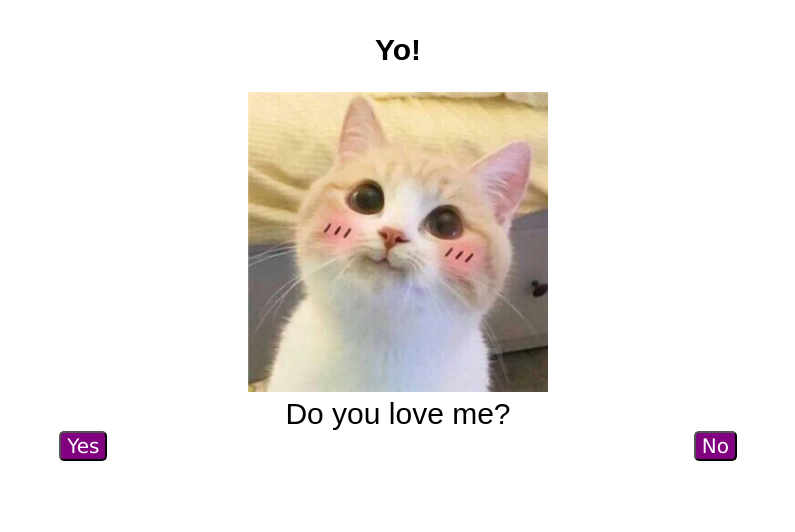
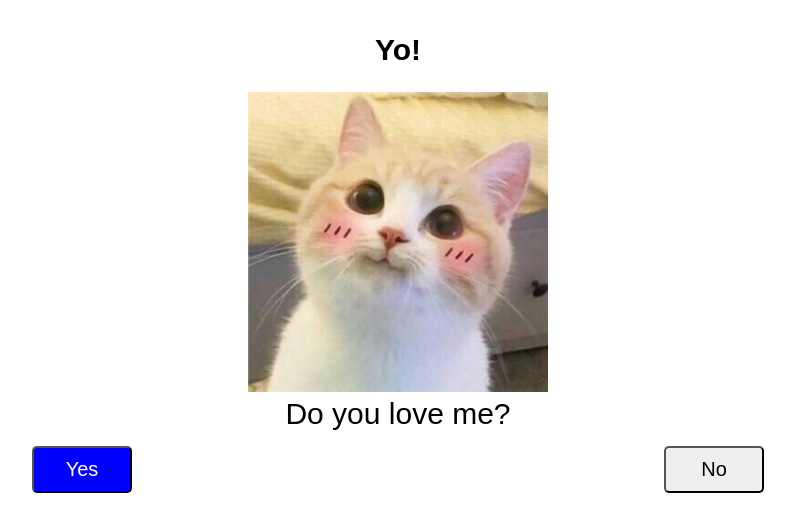
Before and after one commit to YeNayLinn/lovebaby, a plain HTML site: page index.html in a window 1280 px wide. Shown: the whole page, without its empty margins (242-1037 px from the left). Drawn offline with Linux system fonts and the light colour scheme.

Commit message:
Add files via upload

```diff
--- a/style.css
+++ b/style.css
@@ -41,11 +41,33 @@ align-items: center;
     justify-content: space-around;
 }
 
-.btn1,.btn2{
-    font-family: 'Lucida Sans', 'Lucida Sans Regular', 'Lucida Grande', 'Lucida Sans Unicode', Geneva, Verdana, sans-serif;
+.photo{
+    padding:px;
+}
+
+.btn1{
+    width:100px;
+    font-family: Arial, Helvetica, sans-serif;
     font-size:20px;
     border-radius: 5px;
-    background-color: purple;
+    background-color: blue;
     color:#FFF;
     outline: none;
+
+    margin-top:15px;
+    padding:10px;
 }
+
+
+.btn2{
+    width:100px;
+    font-family: Arial, Helvetica, sans-serif;
+    font-size:20px;
+    border-radius: 5px;
+    /* background-color: blue; */
+    color:black;
+    outline: none;
+
+    margin-top:15px;
+    padding:10px;
+}
```
